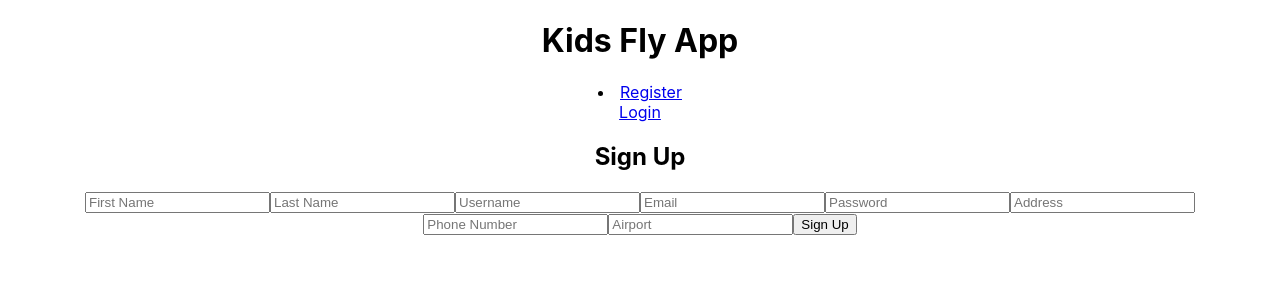
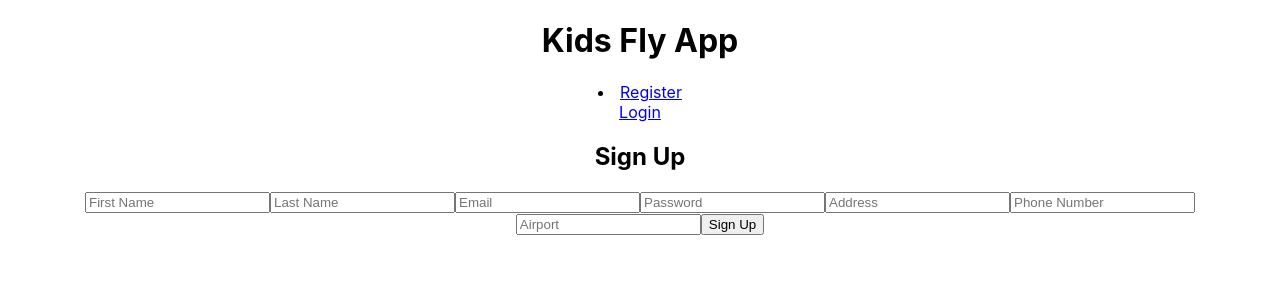
Before and after one commit to buildweek-kidsFly-pg/frontend, a React (Create React App) app: page /register in a window 1280 px wide. Shown: the top 300 px of the page. Built offline with nearby package versions, Linux system fonts and the light colour scheme.

Commit message:
register and login DONE

```diff
--- a/src/React-I-components/registration/Login.js
+++ b/src/React-I-components/registration/Login.js
@@ -10,7 +10,7 @@ import { login } from '../../actions/Login';
 const LogIn = ({values, errors, touched, status, ...props}) => {
 
   const [userState, setUserState] = useState({
-    username:'',
+    email:'',
     password:''
   });
 
@@ -22,7 +22,7 @@ const LogIn = ({values, errors, touched, status, ...props}) => {
       props.history.push('/parent')
     );
     setUserState({
-      username:'',
+      email:'',
       password:''
     });
   };
@@ -38,13 +38,13 @@ return (
       <h2>Log In</h2>
 
       <Field
-        name="username"
+        name="email"
         type="text"
-        placeholder="Username"
-        value={userState.username}
+        placeholder="email"
+        value={userState.email}
         onChange={handleChanges}
       />
-      {touched.username && errors.username && (<p>{errors.username}</p>)}
+      {touched.email && errors.email && (<p>{errors.email}</p>)}
 
       <Field
         name="password"
--- a/src/React-I-components/registration/Signup.js
+++ b/src/React-I-components/registration/Signup.js
@@ -7,14 +7,13 @@ import { addUser } from '../../actions/Register';
 
 const SignUp = ({ values, errors, touched, status, ...props }) => {
     const [userState, setUserState] = useState({
-        firstName:'',
-        lastName:'',
-        username:'',
+        first_name:'',
+        last_name:'',
         email:'',
         password: '',
         address:'',
         phone:'',
-        airport:''
+        p_home_airport:''
     });
 
     const handleSubmit = event => {
@@ -38,32 +37,23 @@ const SignUp = ({ values, errors, touched, status, ...props }) => {
               <h2>Sign Up</h2>
 
               <Field
-              name="firstName"
+              name="first_name"
               type="text"
               placeholder="First Name"
               onChange={handleChanges}
-              value={userState.firstName}
+              value={userState.first_name}
               />
-              {touched.firstName && errors.firstName && (<p>{errors.firstName}</p>)}
+              {touched.first_name && errors.first_name && (<p>{errors.first_name}</p>)}
 
               <Field
-              name="lastName"
+              name="last_name"
               type="text"
               placeholder="Last Name"
-              value={userState.lastName}
+              value={userState.last_name}
               onChange={handleChanges}
 
               />
-              {touched.lastName && errors.lastName && (<p>{errors.lastName}</p>)}
-
-              <Field
-              name="username"
-              type="text"
-              placeholder="Username"
-              value={userState.username}
-              onChange={handleChanges}
-              />
-              {touched.username && errors.username && (<p>{errors.username}</p>)}
+              {touched.last_name && errors.last_name && (<p>{errors.last_name}</p>)}
 
               <Field
               name="email"
@@ -102,13 +92,13 @@ const SignUp = ({ values, errors, touched, status, ...props }) => {
               {touched.phone && errors.phone && (<p>{errors.phone}</p>)}
 
               <Field
-              name="airport"
+              name="p_home_airport"
               type="text"
               placeholder="Airport"
-              value={userState.airport}
+              value={userState.p_home_airport}
               onChange={handleChanges}
               />
-              {touched.airport && errors.airport && (<p>{errors.airport}</p>)}
+              {touched.p_home_airport && errors.p_home_airport && (<p>{errors.p_home_airport}</p>)}
               <button type="submit">Sign Up</button>
 
           </Form>
--- a/src/actions/Login.js
+++ b/src/actions/Login.js
@@ -8,9 +8,9 @@ export const login = user => dispatch => {
         //this link is for parents
         .post('https://kidsfly-lambda.herokuapp.com/api/auth/p-login', user)
         .then(res => {
-            console.log(res);
-            localStorage.setItem('token', res.data.token);
-            dispatch({ type: LOGIN_SUCCESS, payload: res.data });
+            console.log('RESULT',res);
+            // localStorage.setItem('token', res.data.token);
+            // dispatch({ type: LOGIN_SUCCESS, payload: res.data });
         })
         .catch(err => {
             dispatch({ type: LOGIN_FAILURE, payload: err });
--- a/src/actions/Register.js
+++ b/src/actions/Register.js
@@ -7,12 +7,12 @@ export  const addUser = user => dispatch => {
     return axios
     .post('https://kidsfly-lambda.herokuapp.com/api/auth/p-register', user)
     .then(res => {
-        console.log(res);
+        console.log('RESULT',res);
 
-        dispatch({ type: REGISTER_SUCCESS, payload: res.data});
+        dispatch({ type: REGISTER_SUCCESS, payload: user});
     })
     .catch(err => {
         console.log(err)
-        dispatch({ type: REGISTER_FAILURE, payload: err.data });
+        dispatch({ type: REGISTER_FAILURE, payload: user });
     });
 }
```
Also changed, not shown: src/index.js (+15 -0 lines), src/reducers/loginReducer.js (+4 -4 lines), src/reducers/registerReducer.js (+8 -4 lines).
